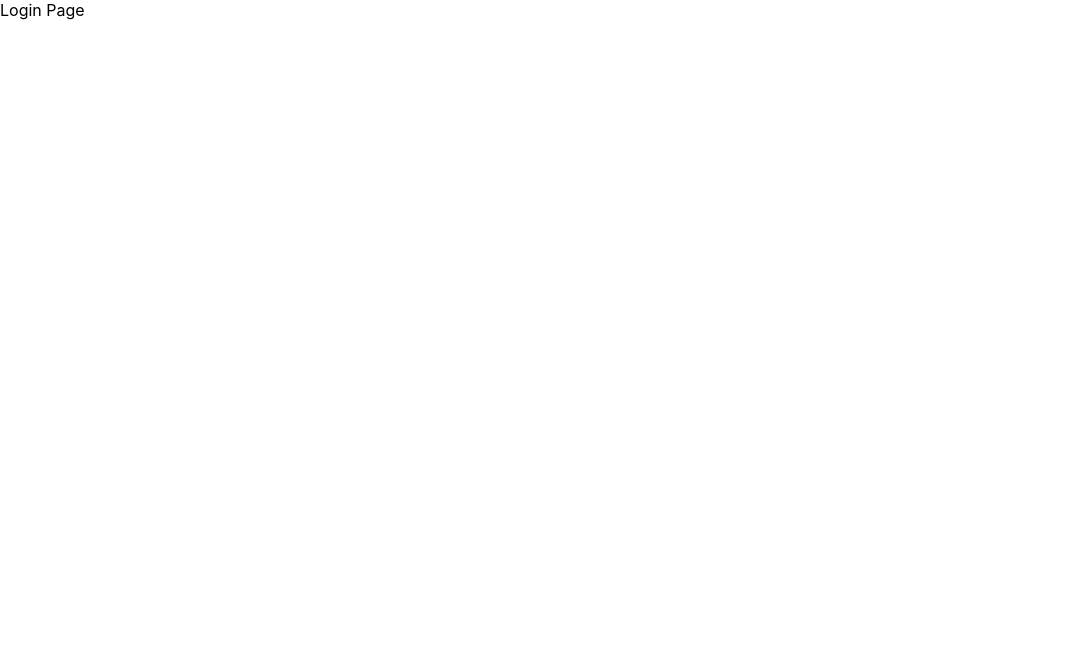
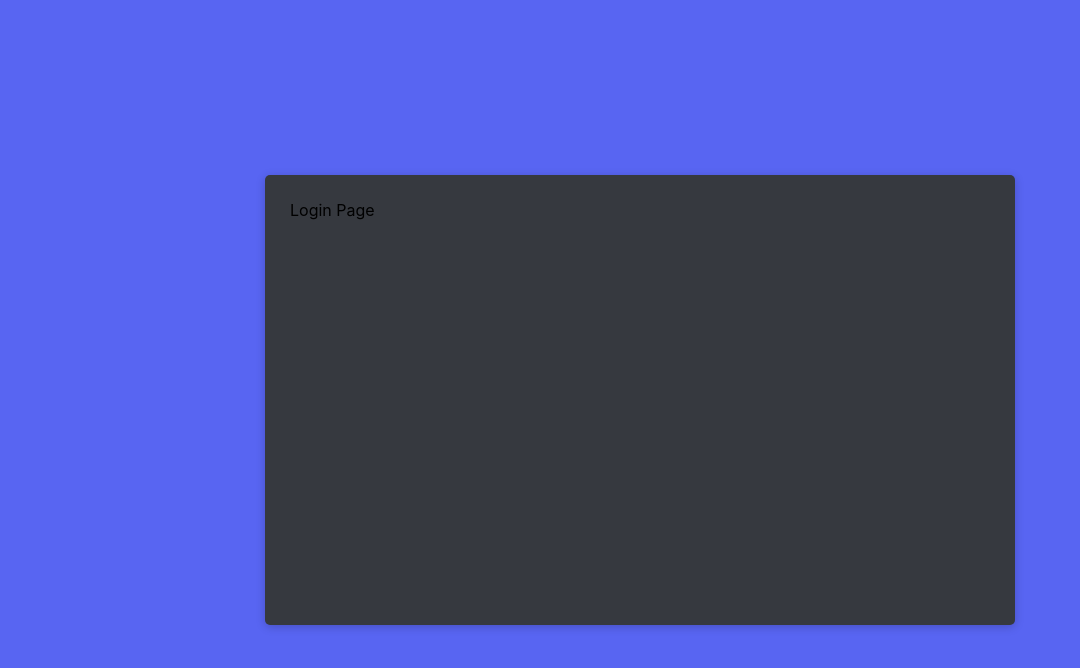
Before and after one commit to IshanAmr/Discord-frontend, a React (Create React App) app: page /login in a window 1280 px wide. Shown: the top 668 px of the page, without its empty margins (0-1080 px from the left). Built offline with nearby package versions, Linux system fonts and the light colour scheme.

Commit message:
MUI first commit

```diff
--- a/package.json
+++ b/package.json
@@ -3,6 +3,8 @@
   "version": "0.1.0",
   "private": true,
   "dependencies": {
+    "@emotion/react": "^11.13.3",
+    "@emotion/styled": "^11.13.0",
     "@mui/material": "^6.1.6",
     "@reduxjs/toolkit": "^1.9.7",
     "@testing-library/jest-dom": "^5.17.0",
--- a/src/App.js
+++ b/src/App.js
@@ -14,6 +14,7 @@
         {/* Register page route */}
         <Route path='/register' element={<RegisterPage />} />
 
+
         {/* Redirect to login page when accessing root path */}
         <Route path='/' element={<Navigate to='/login' />} />
       </Routes>
--- /dev/null
+++ b/src/components/authBox.js
@@ -0,0 +1,35 @@
+import React from "react";
+import Box from '@mui/material/Box';
+import { styled } from "@mui/material";
+
+const BoxWrapper = styled(Box)({
+  width: '100%',
+  height: '100vh',
+  display: 'flex',
+  alignItems: 'center',
+  justifyContent: 'center',
+  background: '#5865F2',
+});
+
+const AuthBox = (props) => {
+  return (
+    <BoxWrapper>
+      <Box
+        sx={{
+          width: 700,
+          height: 400,
+          bgcolor: '#36393f',
+          borderRadius: '5px',
+          boxShadow: '0 2px 10px 0 rgb(0 0 0 / 20%)',
+          display: 'flex',
+          flexDirection: 'column',
+          padding: '25px',
+        }}
+      >
+        {props.children}
+      </Box>
+    </BoxWrapper>
+  );
+};
+
+export default AuthBox;
--- a/src/pages/LoginPage/LoginPage.js
+++ b/src/pages/LoginPage/LoginPage.js
@@ -1,11 +1,8 @@
 import React from "react";
+import AuthBox from "../../components/authBox";
 
 const LoginPage = () => {
-    return (
-        <div>
-            Login Page
-        </div>
-    )
+    return <AuthBox>Login Page</AuthBox>
 }
 
 export default LoginPage;
```
Also changed, not shown: src/pages/Discover/DiscoverPage.js (added, +11 -0 lines), 1 other file (tests, documents, lock files or other folders).
